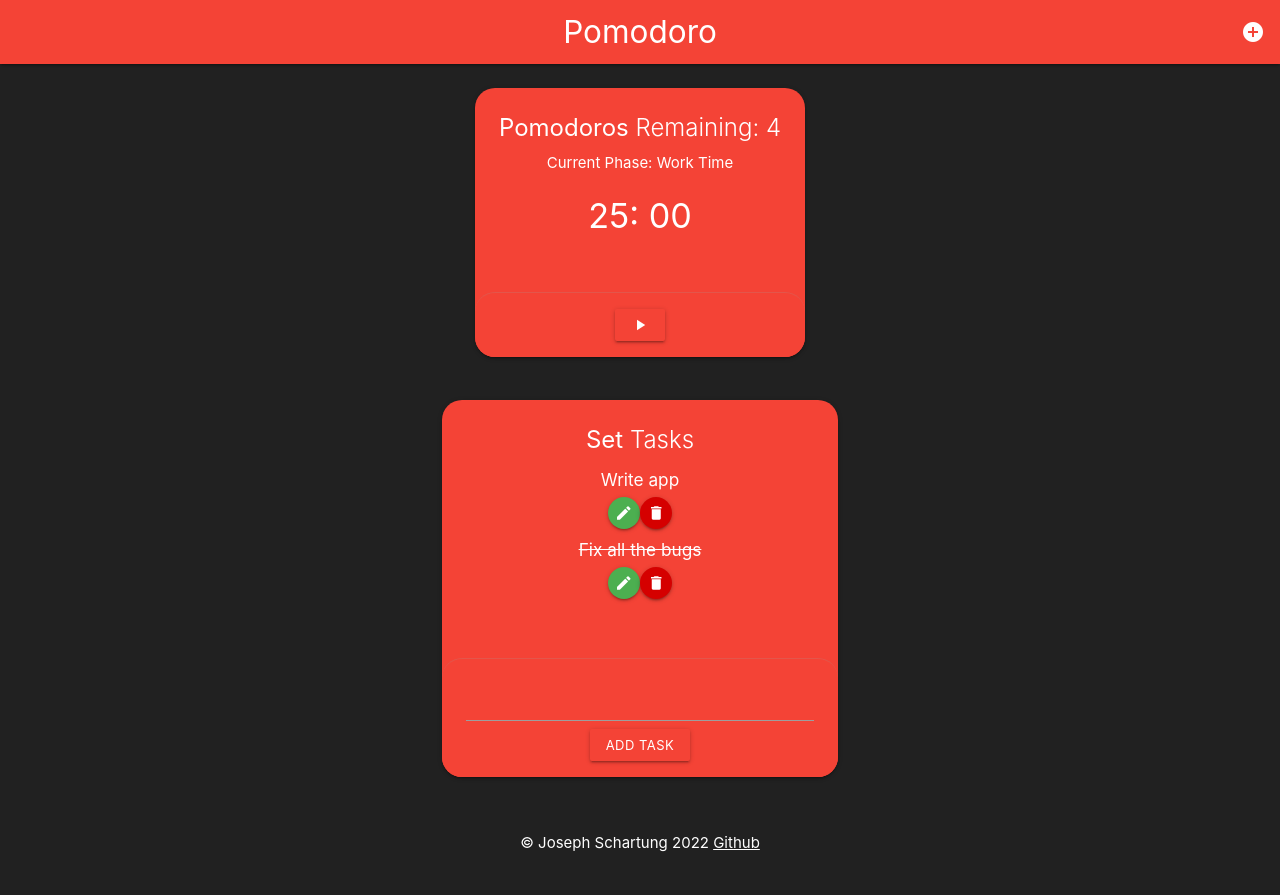
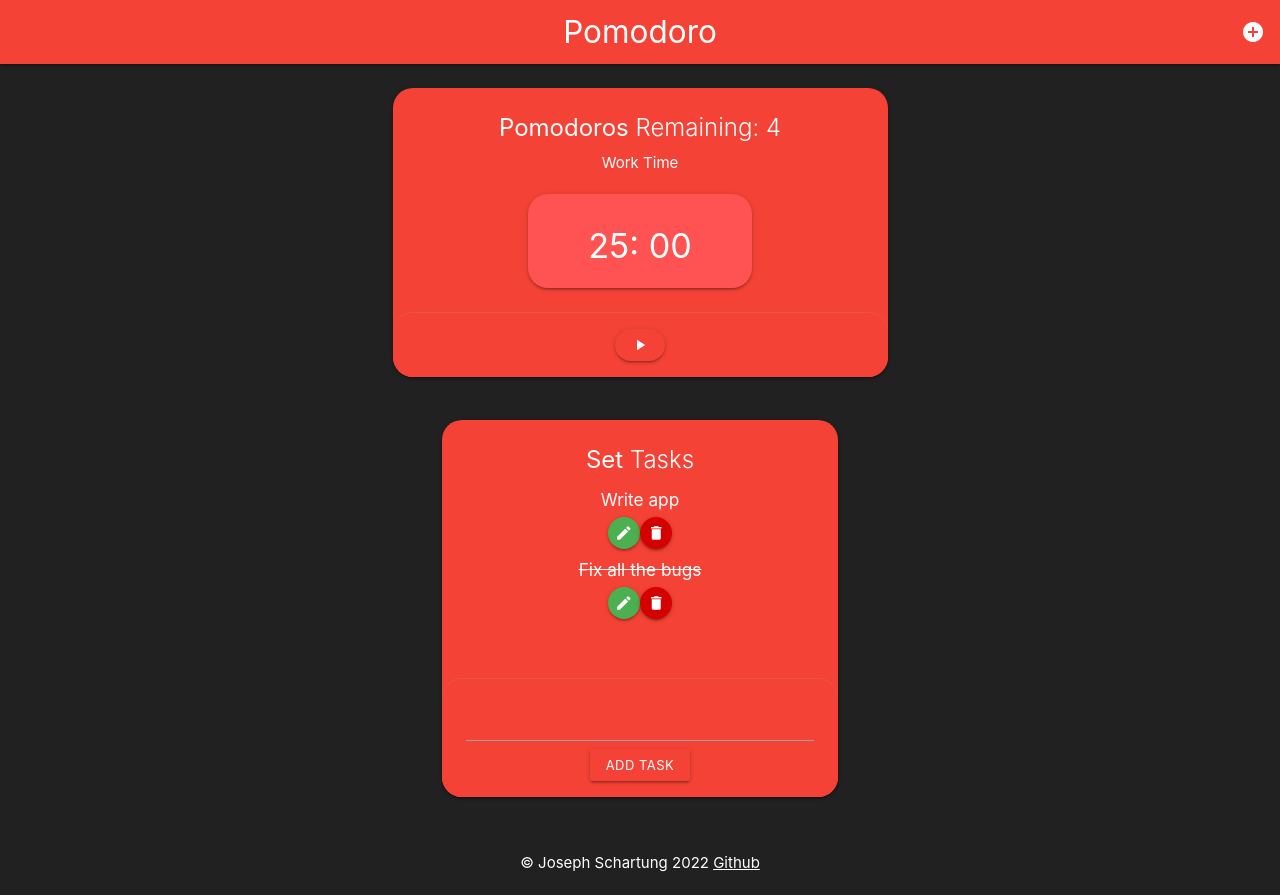
Before and after one commit to JosephSchartung/pomodoro-timer, a React (Create React App) app: page /dashboard in a window 1280 px wide. Built offline with nearby package versions, Linux system fonts and the light colour scheme.

Commit message:
updating style for timer component

```diff
--- a/src/components/TimeForm.tsx
+++ b/src/components/TimeForm.tsx
@@ -39,7 +39,7 @@ export const TimeForm: React.FC<Props> = ({addPomodoro }) => {
         navigate('/dashboard');
     }
     return(
-        <div className="container"style={{width:"75vw"}}>
+        <div className="container"style={{width:"33em"}}>
             <div className="row">
                 <div style={{borderRadius:"20px"}}className="card center-align red">
                     <div className="card-content">
--- a/src/components/Timer.tsx
+++ b/src/components/Timer.tsx
@@ -68,20 +68,19 @@ export const Timer: React.FC<Props> = ({pomodoro}) => {
     });
 
     return (
-        <div className="container valign-wrapper center-align">
+        <div style={{width:"33em"}} className="container">
             <div className="row">
-                <div className="col s12">
-                    <div className="card red" style={{borderRadius:"20px"}}>
+                <div style={{borderRadius:"20px"}}className="card center-align red">
                     <div className="card-content">
-                            <span className="card-title white-text">
+                        <span className="card-title center-align white-text">
                             <b>Pomodoros</b> Remaining: {pomodorosRemaining}
                         </span>
                         <div className="row">
                             <span className="white-text">
-                                        Current Phase: {currentPhase}
+                                {currentPhase}
                             </span>
                         </div>
-                                <div className="row center-align">
+                        <div style={{borderRadius:"20px", margin:"auto", width:"50%", display:"flex", justifyContent:"center", padding:"10px"}}className="card-panel red accent-2">
                             <span className="white-text">
                                 <h4>
                                 {
@@ -92,11 +91,11 @@ export const Timer: React.FC<Props> = ({pomodoro}) => {
                             </span>
                         </div>
                     </div>
-                        <div style={{borderRadius:"20px"}}className="card-action">
-                            <button className="btn btn-small waves-effect waves-light hoverable accent-2 transparent" onClick={toggleTimer}>{timerTicking ? <i className="material-icons">pause</i> : <i className="material-icons">play_arrow</i>}</button>
+                    <div style={{ borderRadius:"20px"}} className="card-action">
+                        <button style={{ borderRadius:"20px"}} className="btn-small waves-effect waves-light hoverable accent-2 transparent" onClick={toggleTimer}>
+                            {timerTicking ? <i className="material-icons">pause</i>: <i className="material-icons">play_arrow</i>}
+                        </button>
                     </div>
-                    </div>
-
                 </div>
             </div>
         </div>
```
Lines whose indentation alone changed are shown as unchanged.
